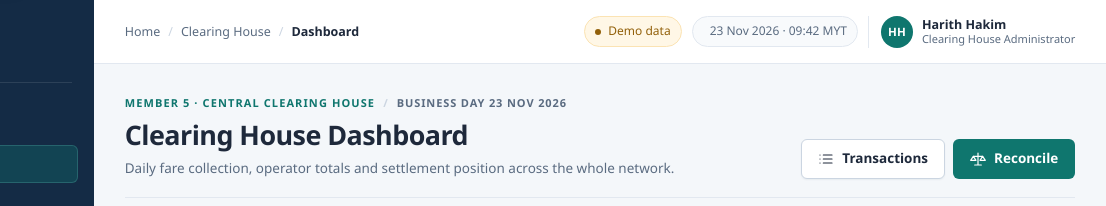
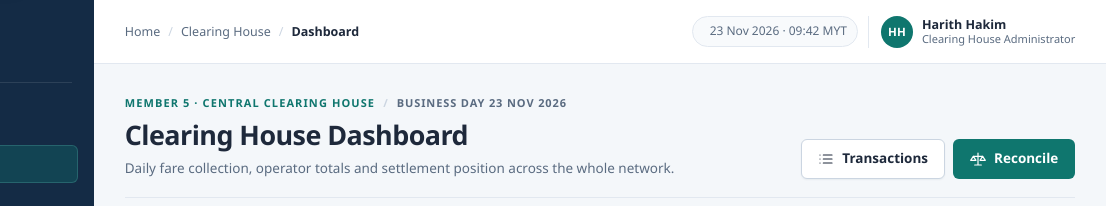
Before and after one commit to aizat40/Source-Code, a plain HTML site: page AFC-System/pages/clearing-house.html in a window 1280 px wide. Shown: the top 206 px of the page, 174-1280 px from the left. Drawn offline with Linux system fonts and the light colour scheme.

Commit message:
Update clearing-house.html

```diff
--- a/AFC-System/pages/clearing-house.html
+++ b/AFC-System/pages/clearing-house.html
@@ -47,9 +47,7 @@
       <a href="../index.html">Home</a><span class="crumbs__sep" aria-hidden="true">/</span><a href="clearing-house.html">Clearing House</a><span class="crumbs__sep" aria-hidden="true">/</span><span class="crumbs__current" aria-current="page">Dashboard</span>
     </nav>
     <div class="topbar__meta">
-      <span class="pill pill--demo" title="This build is a static front-end prototype">
-        <span class="pill__dot" aria-hidden="true"></span><span class="pill__text">Demo data</span>
-      </span>
+
       <span class="pill topbar__clock"><svg viewBox="0 0 24 24" fill="none" stroke="currentColor" stroke-width="1.7" stroke-linecap="round" stroke-linejoin="round" aria-hidden="true"><circle cx="12" cy="12" r="9"/><path d="M12 7v5l3.5 2"/></svg>23 Nov 2026 · 09:42 MYT</span>
       <div class="user">
         <span class="avatar avatar--teal" aria-hidden="true">HH</span>
@@ -147,7 +145,7 @@
         </div>
       </div></div></section>
 
-    <div class="alert alert--warning"><svg class="alert__icon" viewBox="0 0 24 24" fill="none" stroke="currentColor" stroke-width="1.7" stroke-linecap="round" stroke-linejoin="round" aria-hidden="true"><path d="M12 3 2.5 20h19L12 3Z"/><path d="M12 9v4M12 17h.01"/></svg><div><strong>Demonstration only</strong> Every figure on this dashboard is fixed demonstration data. No records are aggregated and no settlement is calculated.</div></div>
+
   </div>
 </div>
   </main>
```
